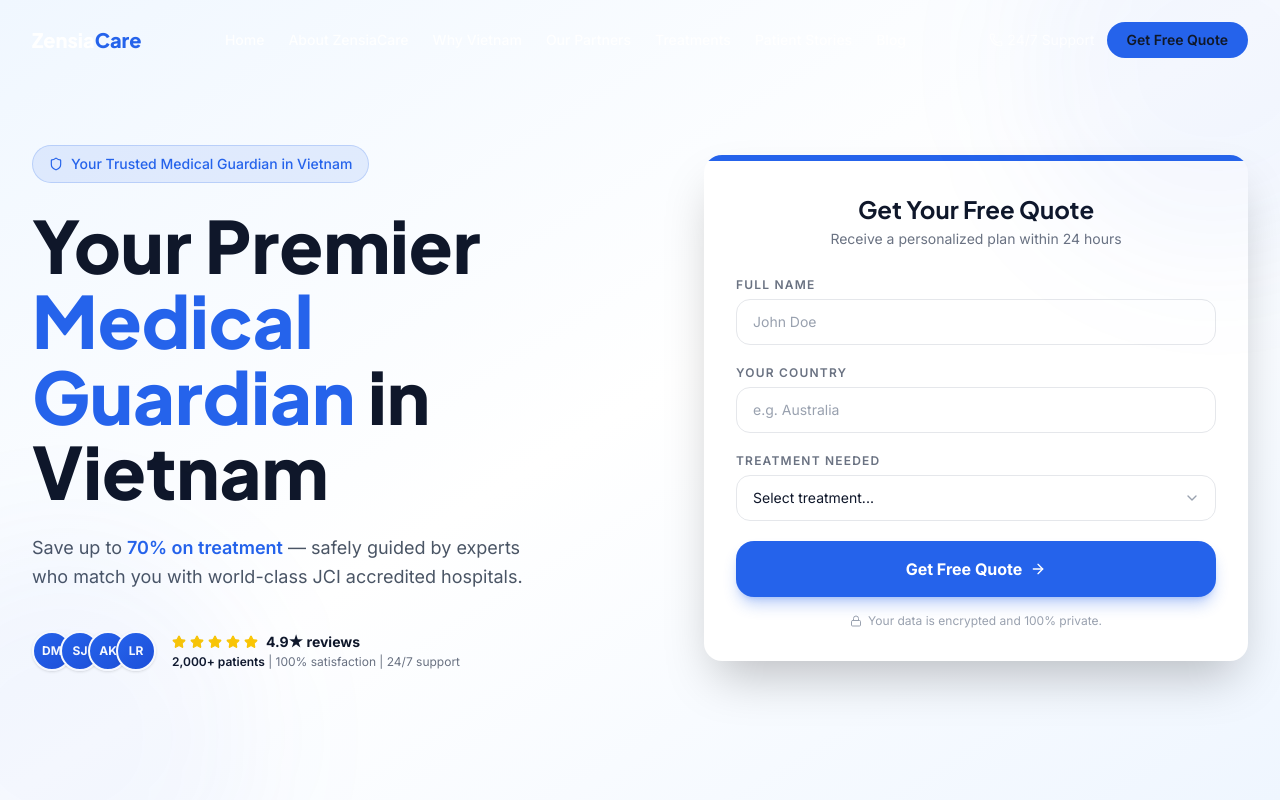
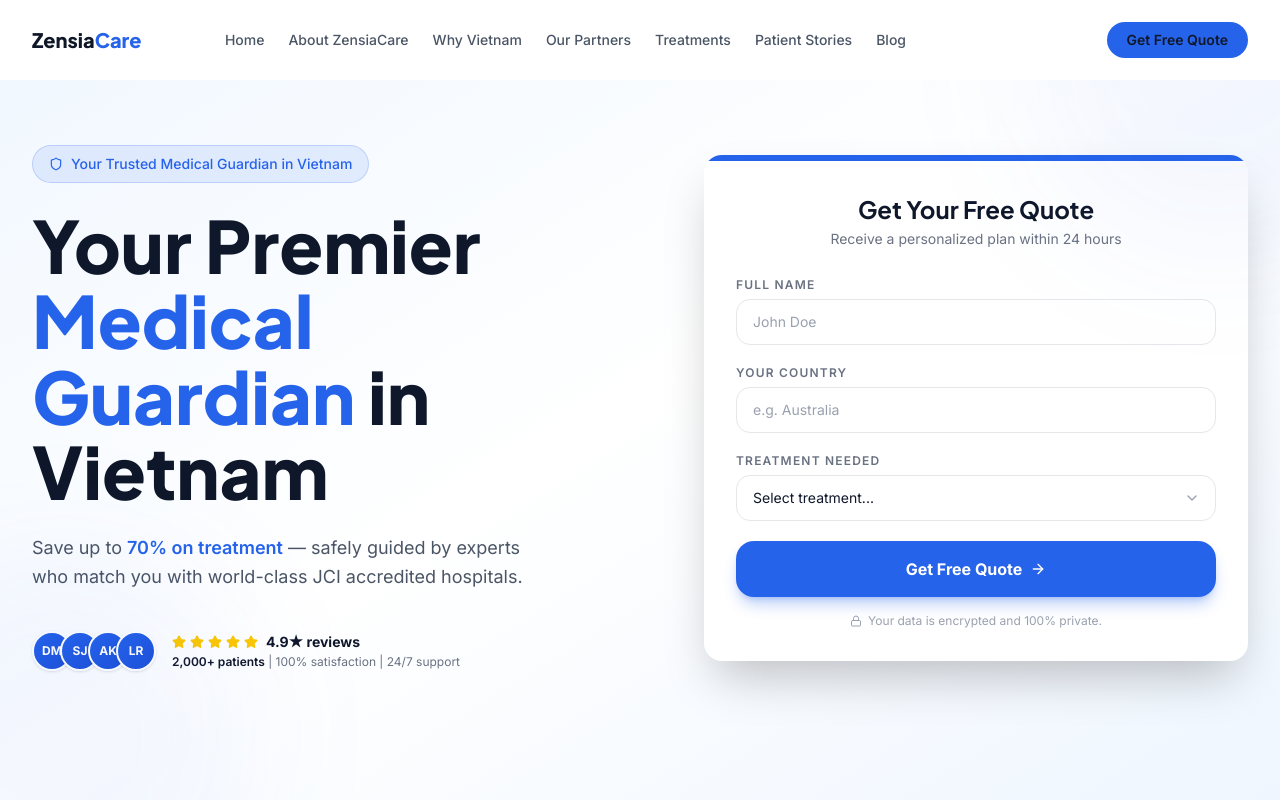
Before and after one commit to lppduy/zensiacare-landing, a Next.js app: page / in a window 1280 px wide. Shown: the top 800 px of the page. Built offline with nearby package versions, Linux system fonts and the light colour scheme.

Commit message:
fix: navbar always dark text — hero is light bg, remove scroll color toggle

```diff
--- a/src/components/navbar.tsx
+++ b/src/components/navbar.tsx
@@ -26,18 +26,14 @@
 
   return (
     <header
-      className={`fixed top-0 left-0 right-0 z-50 transition-all duration-300 ${
-        scrolled ? 'bg-white/95 backdrop-blur-md shadow-sm' : 'bg-transparent'
+      className={`fixed top-0 left-0 right-0 z-50 transition-all duration-300 bg-white/95 backdrop-blur-md ${
+        scrolled ? 'shadow-sm border-b border-gray-100' : ''
       }`}
     >
       <div className="max-w-7xl mx-auto px-4 sm:px-6 lg:px-8">
         <div className="flex items-center justify-between h-16 md:h-20">
           <a href="#" className="flex items-center gap-2">
-            <span
-              className={`text-xl font-display font-extrabold transition-colors ${
-                scrolled ? 'text-gray-900' : 'text-white'
-              }`}
-            >
+            <span className="text-xl font-display font-extrabold text-gray-900">
               Zensia<span className="text-[#2563EB]">Care</span>
             </span>
           </a>
@@ -47,9 +43,7 @@
               <a
                 key={link.label}
                 href={link.href}
-                className={`text-sm font-medium transition-colors hover:text-[#2563EB] ${
-                  scrolled ? 'text-gray-700' : 'text-white/90'
-                }`}
+                className="text-sm font-medium text-gray-600 hover:text-[#2563EB] transition-colors"
               >
                 {link.label}
               </a>
```
